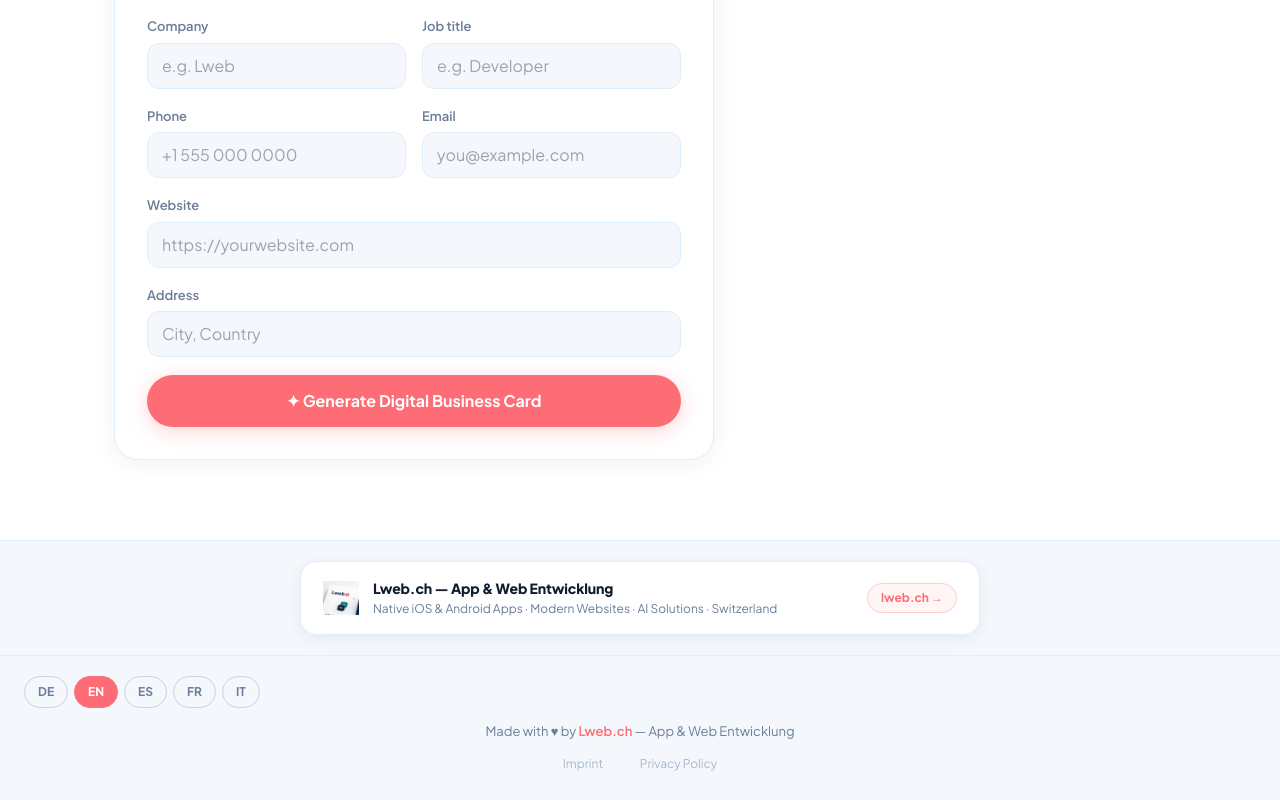
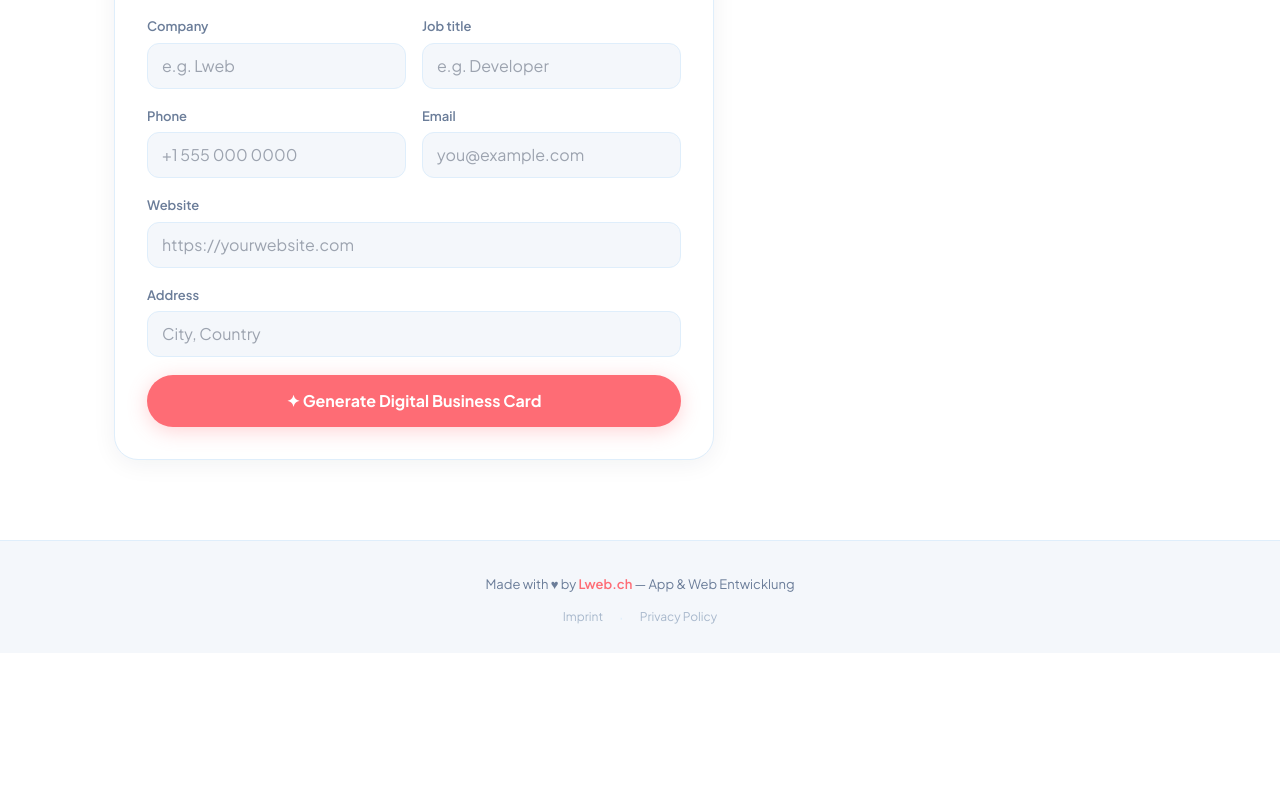
Before and after one commit to donia1222/vcard-creato, a Next.js app: page /crear in a window 1280 px wide. Shown: the part 545-1345 px from the top of the page. After the commit the page ends 1198 px from the top, so only its background shows below. Built offline with nearby package versions, Linux system fonts and the light colour scheme.

Commit message:
,mejrasadmintesnuevotestapps24“

```diff
--- a/app/crear/page.tsx
+++ b/app/crear/page.tsx
@@ -180,9 +180,9 @@ export default function CrearPage() {
       }}>
         <div style={{ maxWidth: 1200, margin: '0 auto', padding: '0 24px', width: '100%', display: 'flex', alignItems: 'center', justifyContent: 'space-between' }}>
           <div style={{ display: 'flex', gap: 10, alignItems: 'center' }}>
-            <a href="/" className="btn-secondary" style={{ height: 40, fontSize: 14, padding: '0 20px' }}>
-              {tr('land.back')}
-            </a>
+             <a href="/" style={{ fontWeight: 800, fontSize: 20, color: '#0f1d2c', letterSpacing: '-0.02em', textDecoration: 'none' }}>
+            VCard <span style={{ color: '#fe6c75' }}>Creator</span>
+          </a>
             {history.length > 0 && (
               <button onClick={() => setShowHistory(true)}
                 className="btn-secondary"
@@ -199,9 +199,7 @@ export default function CrearPage() {
               </button>
             )}
           </div>
-          <a href="/" style={{ fontWeight: 800, fontSize: 20, color: '#0f1d2c', letterSpacing: '-0.02em', textDecoration: 'none' }}>
-            VCard <span style={{ color: '#fe6c75' }}>Creator</span>
-          </a>
+
         </div>
       </header>
 
@@ -555,47 +553,12 @@ export default function CrearPage() {
         )}
       </section>
 
-      {/* ── LWEB PROMO BANNER ── */}
-      <div style={{ background: '#f4f7fb', borderTop: '1px solid #dfeefb', padding: '20px 24px' }}>
-        <a href="https://lweb.ch" target="_blank" rel="noopener noreferrer"
-          style={{
-            display: 'flex', alignItems: 'center', justifyContent: 'space-between',
-            maxWidth: 680, margin: '0 auto',
-            background: '#fff', borderRadius: 16,
-            border: '1.5px solid #dfeefb', padding: '16px 22px',
-            textDecoration: 'none', gap: 16,
-            boxShadow: '0 4px 16px rgba(15,29,44,0.06)',
-            transition: 'box-shadow 200ms, border-color 200ms',
-          }}
-          onMouseOver={(e) => { e.currentTarget.style.borderColor = '#fe6c75'; e.currentTarget.style.boxShadow = '0 6px 24px rgba(254,108,117,0.15)' }}
-          onMouseOut={(e) => { e.currentTarget.style.borderColor = '#dfeefb'; e.currentTarget.style.boxShadow = '0 4px 16px rgba(15,29,44,0.06)' }}
-        >
-          <div style={{ display: 'flex', alignItems: 'center', gap: 14, minWidth: 0 }}>
-            {/* eslint-disable-next-line @next/next/no-img-element */}
-            <img src="/logolweb.png" alt="Lweb" style={{ width: 36, height: 36, objectFit: 'contain', flexShrink: 0 }} />
-            <div style={{ minWidth: 0 }}>
-              <p style={{ fontWeight: 800, fontSize: 14, color: '#0f1d2c', letterSpacing: '-0.01em', marginBottom: 1 }}>
-                Lweb.ch — App & Web Entwicklung
-              </p>
-              <p style={{ fontSize: 12, color: '#6b7d99', whiteSpace: 'nowrap', overflow: 'hidden', textOverflow: 'ellipsis' }}>
-                {tr('lweb.tagline')}
-              </p>
-            </div>
-          </div>
-          <span style={{
-            flexShrink: 0, fontSize: 12, fontWeight: 700, color: '#fe6c75',
-            background: '#fff5f5', border: '1.5px solid #fecdd3',
-            borderRadius: 1000, padding: '5px 13px', whiteSpace: 'nowrap',
-          }}>
-            lweb.ch →
-          </span>
-        </a>
-      </div>
+
 
       {/* ── FOOTER ── */}
       <footer style={{ borderTop: '1px solid #dfeefb', background: '#f4f7fb', padding: '20px 24px 24px', textAlign: 'center' }}>
         <div style={{ marginBottom: 14 }}>
-          <LangSwitcher />
+
         </div>
         <p style={{ fontSize: 13, color: '#6b7d99', marginBottom: 10 }}>
           {tr('footer.made')}{' '}
```
